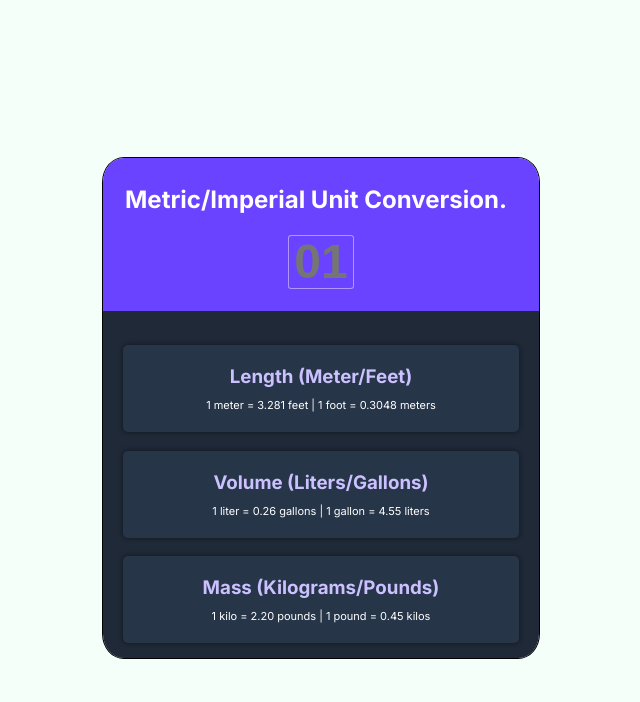
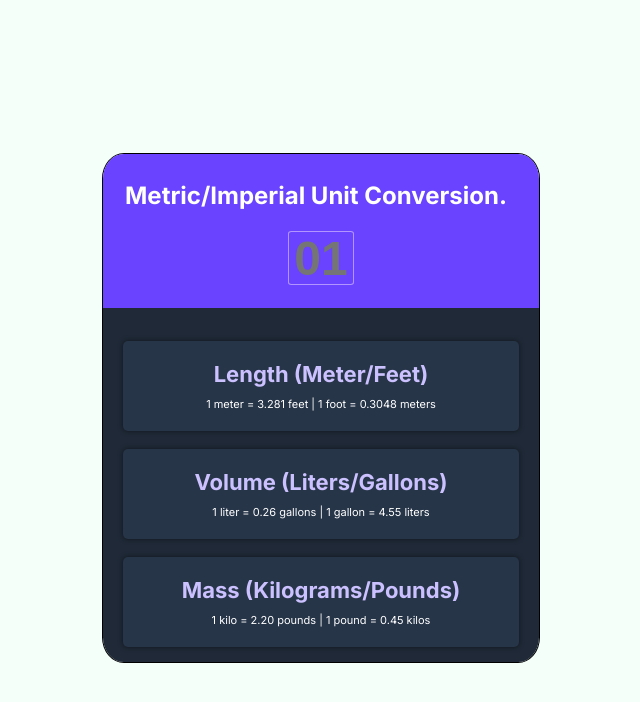
Before and after one commit to TBragg88/Unit-Converter, a plain HTML site: page index.html in a window 1280 px wide. Shown: the whole page, without its empty margins (319-959 px from the left). Drawn offline with Linux system fonts and the light colour scheme.

Commit message:
Refactor heading elements in index.html for consistency and update font size in style.css

```diff
--- a/assets/css/style.css
+++ b/assets/css/style.css
@@ -61,8 +61,8 @@ input[type="number"]::-webkit-inner-spin-button {
     border-radius: 5px;
     box-shadow: 0px 0px 5px rgba(0, 0, 0, 0.5);
 }
-.output .box h3 {
-    /* padding-top: 20px; */
+.output .box h2 {
+    font-size: 22px;
     margin-bottom: 0px;
     padding-top: 20px;
 }
--- a/index.html
+++ b/index.html
@@ -4,7 +4,8 @@
 <head>
     <meta charset="UTF-8">
     <meta name="viewport" content="width=device-width, initial-scale=1.0">
-    <meta name="description" content="A simple and responsive web-based unit converter that instantly converts between meters and feet, liters and gallons, and kilograms and pounds. Built with HTML, CSS, and JavaScript.">
+    <meta name="description"
+        content="A simple and responsive web-based unit converter that instantly converts between meters and feet, liters and gallons, and kilograms and pounds. Built with HTML, CSS, and JavaScript.">
     <link rel="stylesheet" href="./assets/css/style.css">
     <title>Unit Converter</title>
 </head>
@@ -18,16 +19,16 @@
             <!-- <button id="convert-btn">Convert</button> -->
         </div>
         <div class="output">
-            <div class="box" >
-                <h3>Length (Meter/Feet)</h3>
+            <div class="box">
+                <h2>Length (Meter/Feet)</h2>
                 <p id="M-ft">1 meter = 3.281 feet | 1 foot = 0.3048 meters</p>
             </div>
             <div class="box">
-                <h3>Volume (Liters/Gallons)</h3>
+                <h2>Volume (Liters/Gallons)</h2>
                 <p id="Ltr-gal">1 liter = 0.26 gallons | 1 gallon = 4.55 liters</p>
             </div>
             <div class="box">
-                <h3>Mass (Kilograms/Pounds)</h3>
+                <h2>Mass (Kilograms/Pounds)</h2>
                 <p id="kg-lbs">1 kilo = 2.20 pounds | 1 pound = 0.45 kilos</p>
             </div>
         </div>
```
